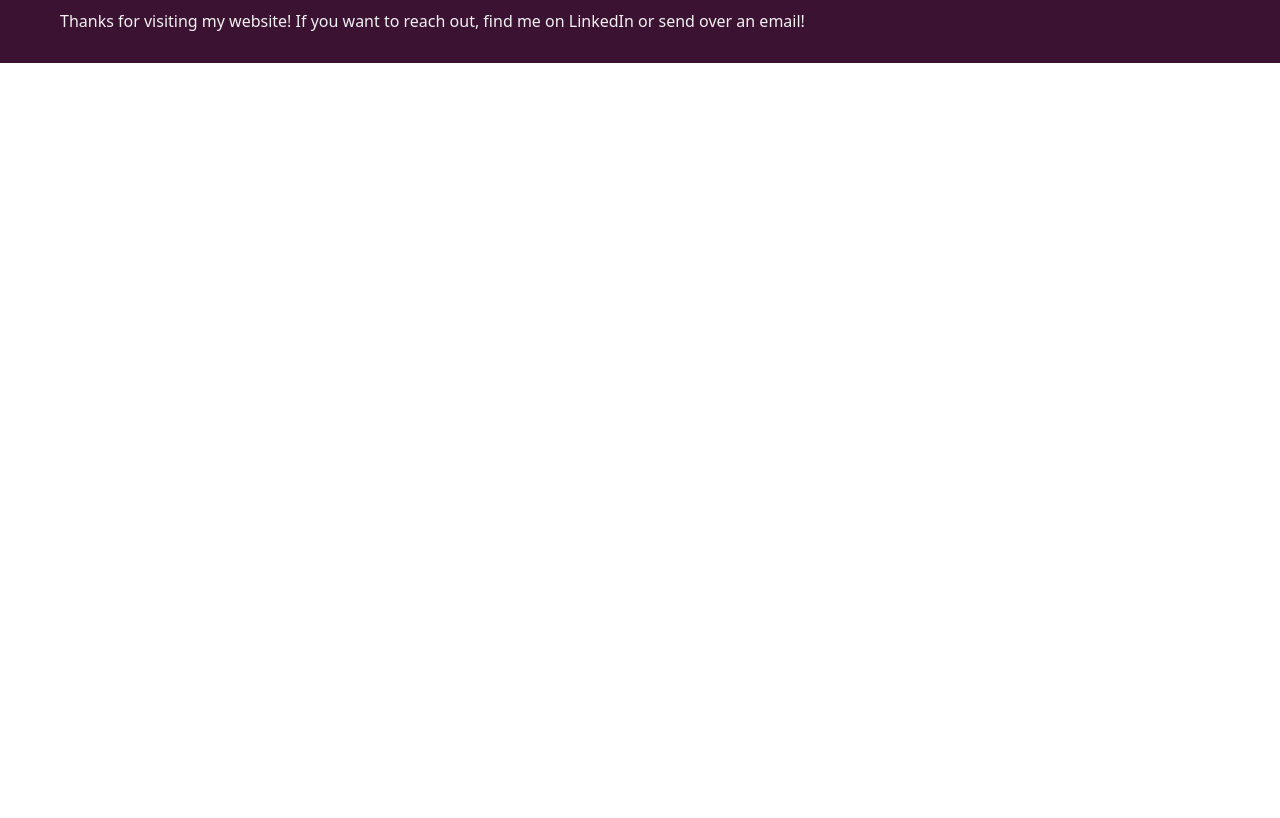
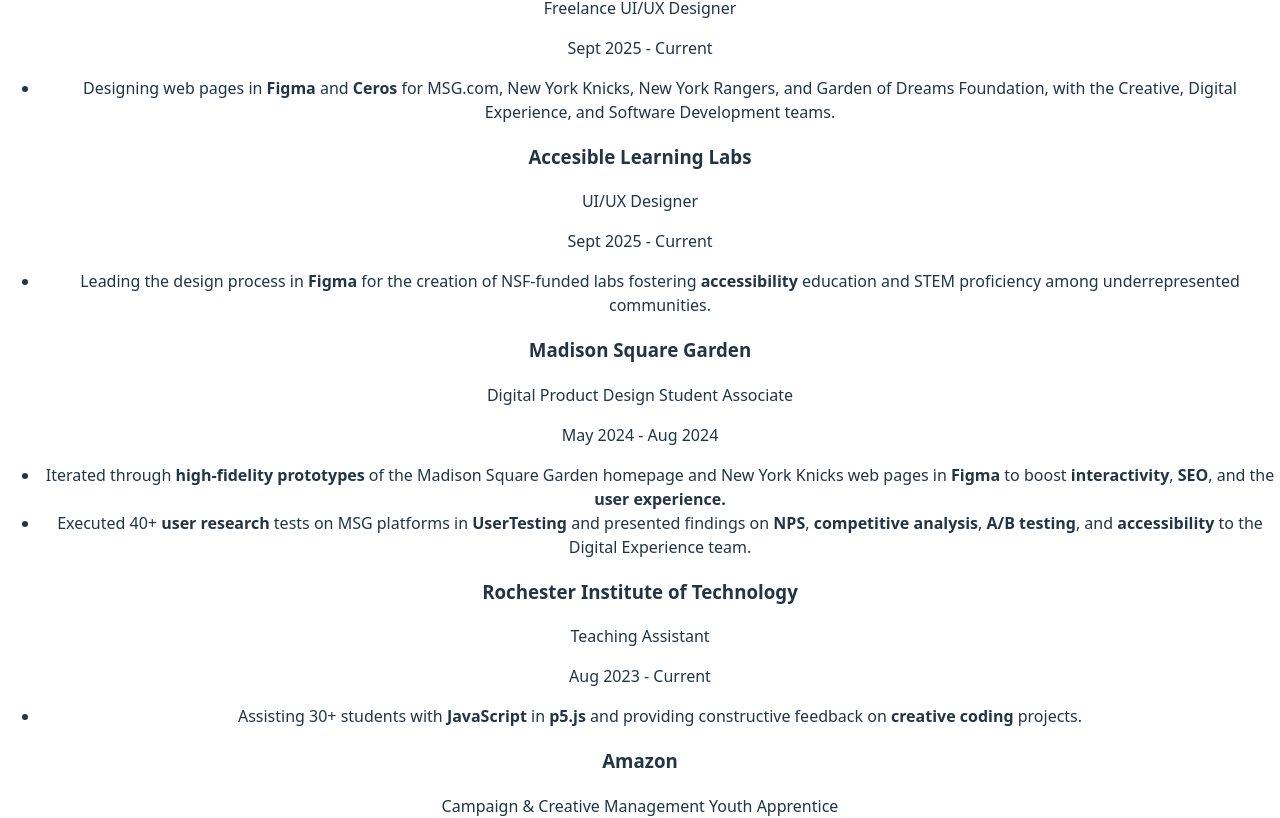
Before and after one commit to chrissye0/personal-website, a React (Vite) app: page /about in a window 1280 px wide. Shown: the part 1131-1949 px from the top of the page. Before the commit the page ends 1194 px from the top, so only its background shows below. Built offline with nearby package versions, Linux system fonts and the light colour scheme.

Commit message:
created job component and added experience

```diff
--- a/src/components/About/Experience.jsx
+++ b/src/components/About/Experience.jsx
@@ -1,7 +1,40 @@
+import Job from './Job.jsx';
+
 export default function Experience() {
     return (
-        <section className="experience">
-            <h2>Experience</h2>
-        </section>
+        <>
+            <header className="experience-header"><h2>Experience</h2></header>
+            <section className="experience">
+                <Job
+                    company="Madison Square Garden"
+                    title="Freelance UI/UX Designer"
+                    duration="Sept 2025 - Current"
+                    details={[["Designing web pages in ", <b>Figma</b>, " and ", <b>Ceros</b>, " for MSG.com, New York Knicks, New York Rangers, and Garden of Dreams Foundation, with the Creative, Digital Experience, and Software Development teams."]]}/>
+                <Job
+                    company="Accesible Learning Labs"
+                    title="UI/UX Designer"
+                    duration="Sept 2025 - Current"
+                    details={[["Leading the design process in ", <b>Figma</b> , " for the creation of NSF-funded labs fostering ",  <b>accessibility</b>, " education and STEM proficiency among underrepresented communities."]]}/>
+                <Job
+                    company="Madison Square Garden"
+                    title="Digital Product Design Student Associate"
+                    duration="May 2024 - Aug 2024"
+                    details={[
+                        ["Iterated through ", <b>high-fidelity prototypes</b>, " of the Madison Square Garden homepage and New York Knicks web pages in ", <b>Figma</b>, " to boost ", <b>interactivity</b>, ", ", <b>SEO</b>, ", and the ", <b>user experience.</b>],
+                        ["Executed 40+ ", <b>user research</b>, " tests on MSG platforms in ", <b>UserTesting</b>, " and presented findings on ", <b>NPS</b>, ", ", <b>competitive analysis</b>, ", ", <b>A/B testing</b>, ", and ", <b>accessibility</b>, " to the Digital Experience team."]]}/>
+                <Job
+                    company="Rochester Institute of Technology"
+                    title="Teaching Assistant"
+                    duration="Aug 2023 - Current"
+                    details={[["Assisting 30+ students with ", <b>JavaScript</b>, " in ", <b>p5.js</b>, " and providing constructive feedback on ", <b>creative coding</b>, " projects."]]}/>
+                <Job
+                    company="Amazon"
+                    title="Campaign & Creative Management Youth Apprentice"
+                    duration="Sept 2020 - June 2022"
+                    details={[
+                        ["Developed internal websites and an online store in ", <b>HTML</b>, " and ", <b>CSS</b>, " for Amazon's Grocery and Streaming TV teams."],
+                        ["Reviewed and consolidated ", <b>user insights</b>, ", ", <b>stakeholder goals</b>, ", and ", <b>analytics</b>, " for advertising campaigns."]]}/>
+            </section>
+        </>
     )
 }
--- /dev/null
+++ b/src/components/About/Job.jsx
@@ -0,0 +1,16 @@
+export default function Job({ company, title, duration, details }) {
+    return (
+        <section className="job">
+            <section className="job-details">
+                <h3>{company}</h3>
+                <p>{title}</p>
+                <p>{duration}</p>
+            </section>
+            <ul>
+                {details.map((detail) => {
+                    return <li>{detail}</li>;
+                })}
+            </ul>
+        </section>
+    )
+}
```
